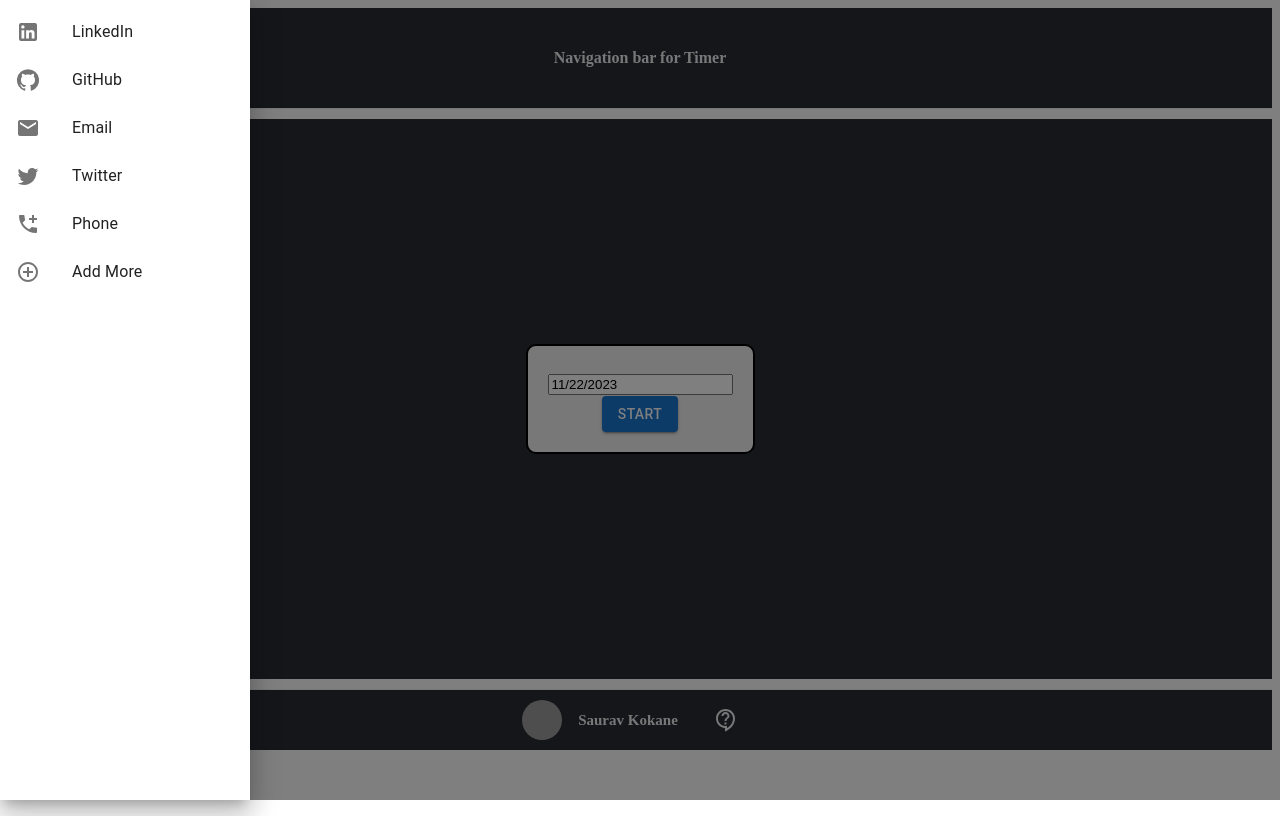
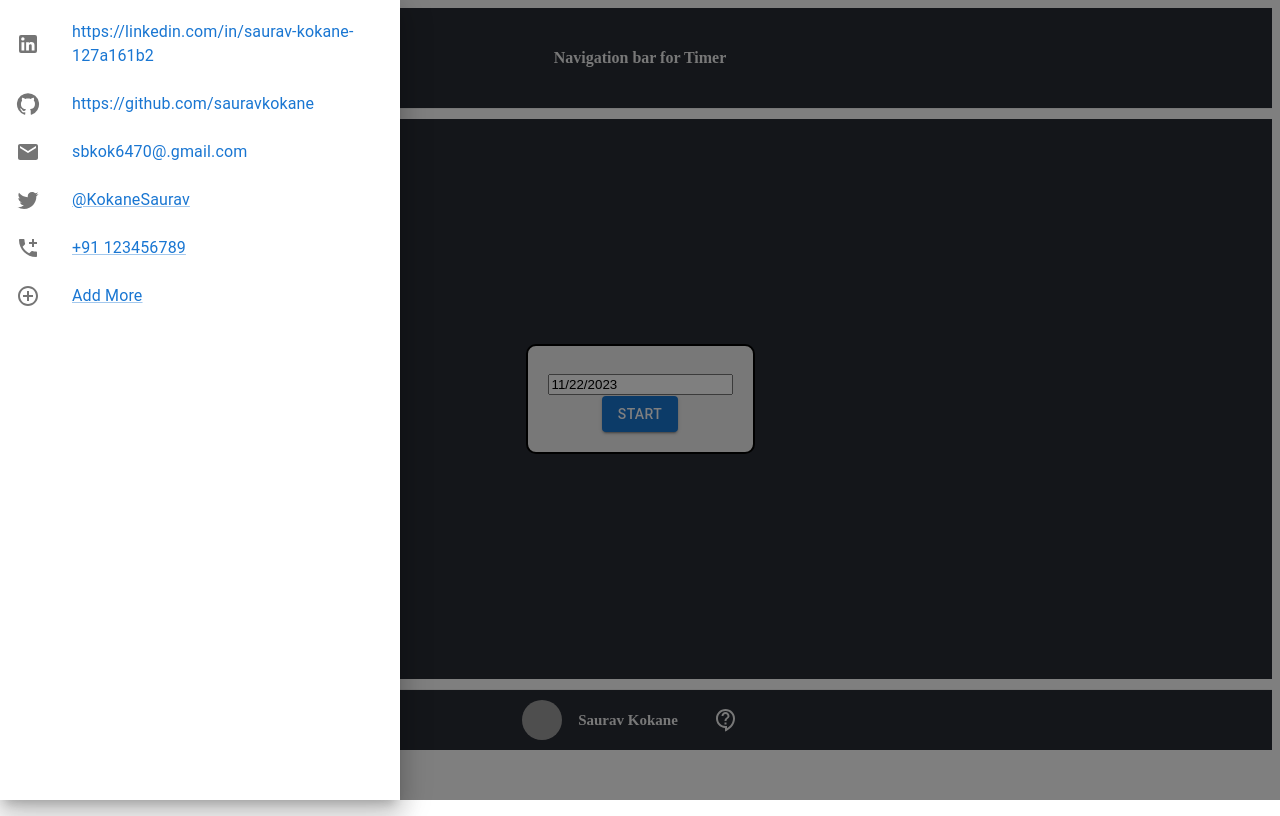
Before and after one commit to sauravkokane/Timer, a React (Create React App) app: page / in a window 1280 px wide. Both pictures are taken after a click on the button 725 px from the left and 720 px from the top of the page. Built offline with nearby package versions, Linux system fonts and the light colour scheme; grey boxes are pictures that could not be loaded.

Commit message:
Added contact drawer to footer

```diff
--- a/src/Components/Contact.tsx
+++ b/src/Components/Contact.tsx
@@ -7,6 +7,7 @@ import ListItem from '@mui/material/ListItem';
 import ListItemButton from '@mui/material/ListItemButton';
 import ListItemIcon from '@mui/material/ListItemIcon';
 import ListItemText from '@mui/material/ListItemText';
+import Link from '@mui/material/Link';
 import LinkedIn from '@mui/icons-material/LinkedIn';
 import GitHubIcon from '@mui/icons-material/GitHub';
 import TwitterIcon from '@mui/icons-material/Twitter';
@@ -38,19 +39,19 @@ const Contact = () => {
 
     const list = (anchor: Anchor) => (
         <Box
-            sx={{ width: 250 }}
+            sx={{ width: 400 }}
             role="presentation"
             onClick={toggleDrawer(anchor, false)}
             onKeyDown={toggleDrawer(anchor, false)}
         >
             <List>
-                {['LinkedIn', 'GitHub', 'Email', 'Twitter', "Phone", "Add More"].map((text, index) => (
-                    <ListItem key={text} disablePadding>
+                {[{ name: 'LinkedIn', data: "https://linkedin.com/in/saurav-kokane-127a161b2" }, { name: 'GitHub', data: 'https://github.com/sauravkokane' }, { name: 'Email', data: 'sbkok6470@.gmail.com' }, { name: 'Twitter', data: '@KokaneSaurav' }, { name: "Phone", data: "+91 123456789" }, { name: "Add More", data: "Add More" }].map((Data, index) => (
+                    <ListItem key={Data['name']} disablePadding>
                         <ListItemButton>
                             <ListItemIcon>
-                                {text === 'LinkedIn' ? <LinkedIn /> : text === 'GitHub' ? <GitHubIcon /> : text === 'Twitter' ? <TwitterIcon /> : text === "Email" ? <MailIcon /> : text === 'Phone' ? <AddIcCallIcon /> : <AddCircleOutlineIcon />}
+                                {Data['name'] === 'LinkedIn' ? <LinkedIn /> : Data['name'] === 'GitHub' ? <GitHubIcon /> : Data['name'] === 'Twitter' ? <TwitterIcon /> : Data['name'] === "Email" ? <MailIcon /> : Data['name'] === 'Phone' ? <AddIcCallIcon /> : <AddCircleOutlineIcon />}
                             </ListItemIcon>
-                            <ListItemText primary={text} />
+                            <ListItemText>{Data['name'] === "LinkedIn" || Data['name'] === "GitHub" || Data['name'] === "Email" ? <Link className='non-decorated-link' href={Data['data']} target="_blank" underline="none">{Data['data']}</Link> : <Link className='non-decorated-link' href="#">{Data['data']}</Link>}</ListItemText>
                         </ListItemButton>
                     </ListItem>
                 ))}
--- a/src/Static/styles/App.css
+++ b/src/Static/styles/App.css
@@ -42,3 +42,8 @@
 .footer svg {
     color: #f2f2f2;
 }
+
+.non-decorated-link {
+    text-decoration: none;
+    color: #282c34;
+}
```
